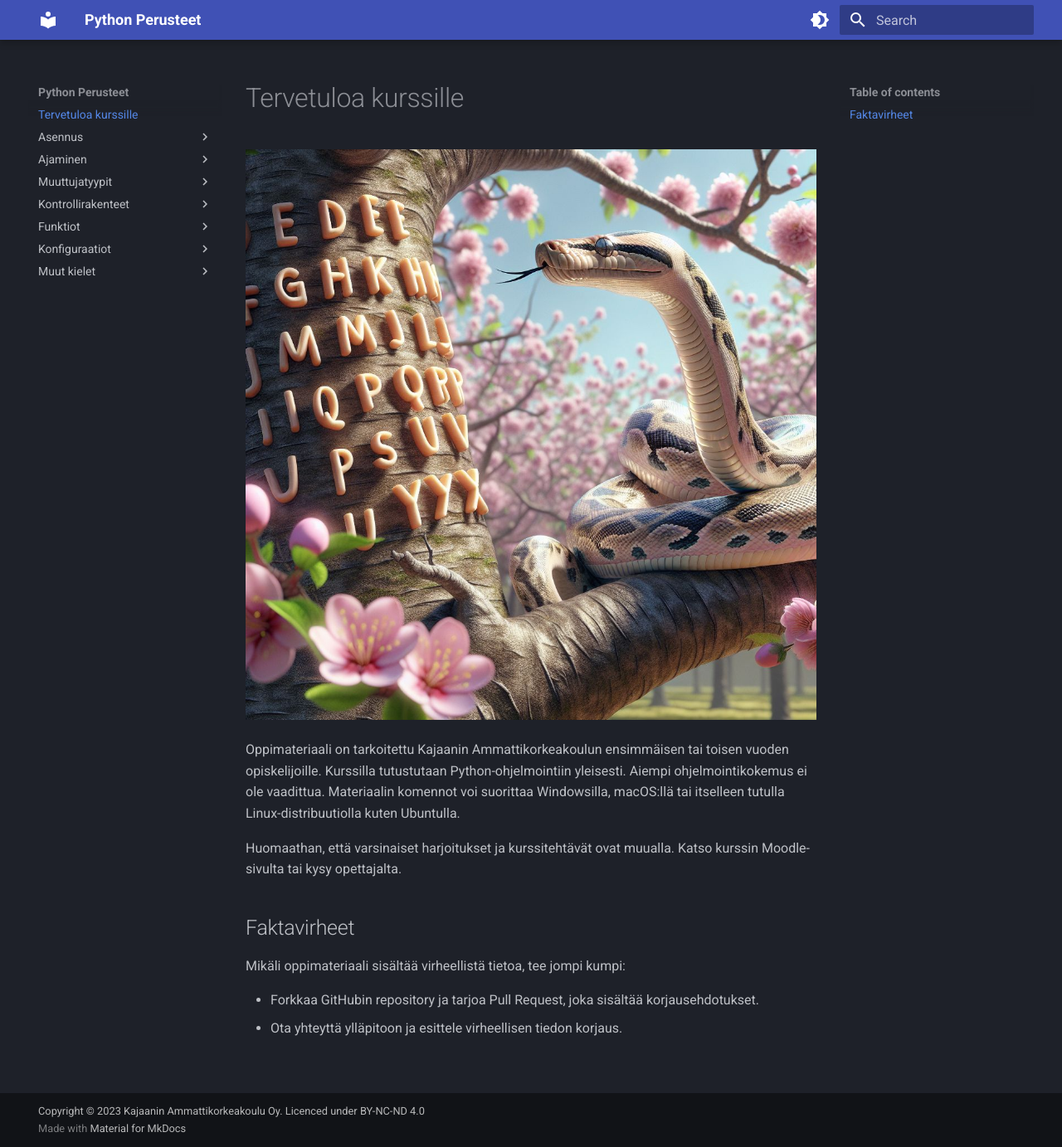
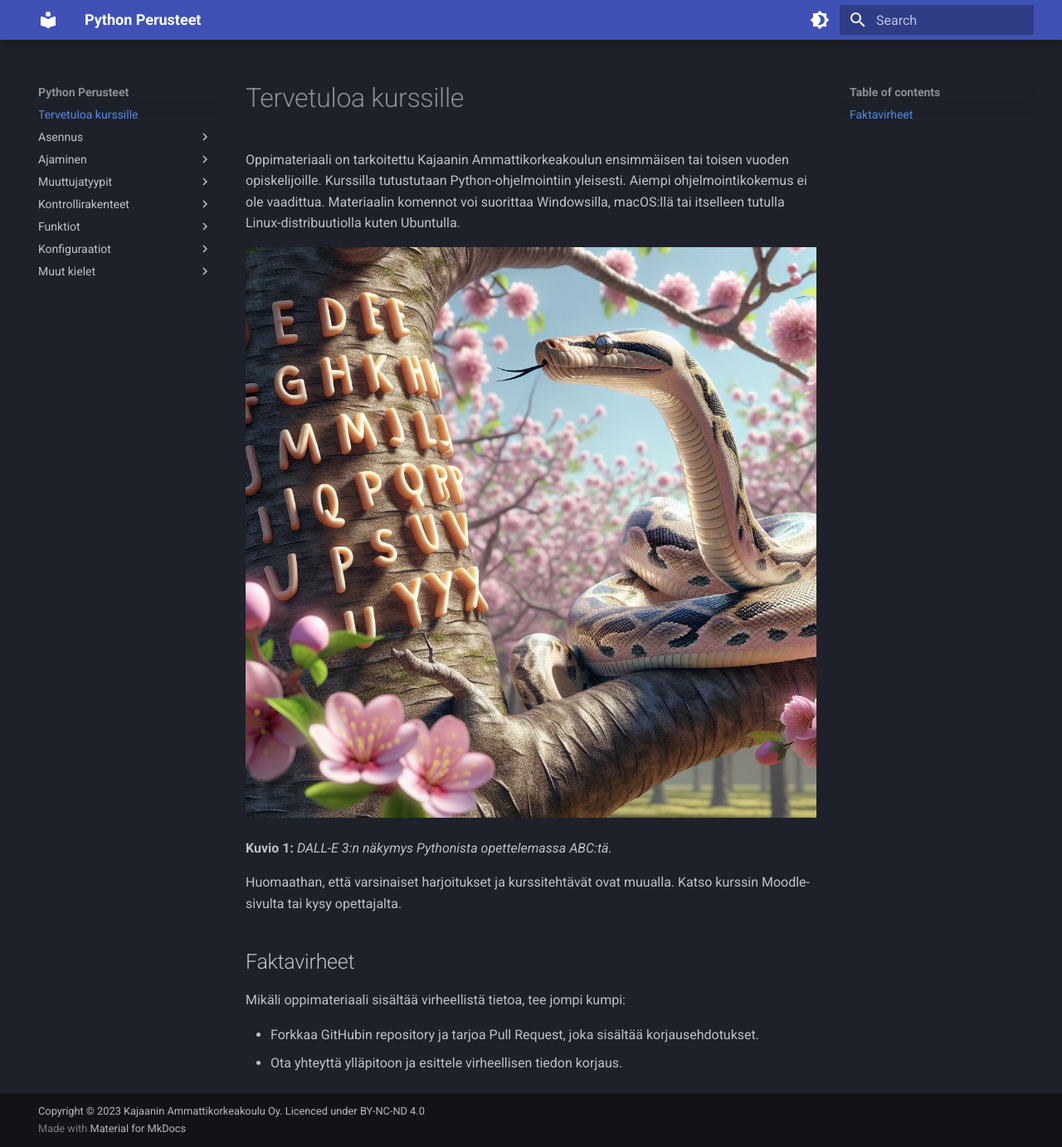
Before and after one commit to sourander/python-perusteet, an MkDocs documentation site: the page built from docs/index.md, in a window 1280 px wide and 1383 px high. Shown: the whole window at 83% size. Built offline with MkDocs 1.6.1 and Material for MkDocs 9.7.7, drawn with Linux system fonts in a browser that asks for light colours.

Commit message:
Added missing captions

```diff
--- a/docs/index.md
+++ b/docs/index.md
@@ -1,8 +1,10 @@
 # Tervetuloa kurssille
+
+Oppimateriaali on tarkoitettu Kajaanin Ammattikorkeakoulun ensimmäisen tai toisen vuoden opiskelijoille. Kurssilla tutustutaan Python-ohjelmointiin yleisesti. Aiempi ohjelmointikokemus ei ole vaadittua. Materiaalin komennot voi suorittaa Windowsilla, macOS:llä tai itselleen tutulla Linux-distribuutiolla kuten Ubuntulla.
 
 ![Python ABC](images/dalle-python-abc.jpg)
 
-Oppimateriaali on tarkoitettu Kajaanin Ammattikorkeakoulun ensimmäisen tai toisen vuoden opiskelijoille. Kurssilla tutustutaan Python-ohjelmointiin yleisesti. Aiempi ohjelmointikokemus ei ole vaadittua. Materiaalin komennot voi suorittaa Windowsilla, macOS:llä tai itselleen tutulla Linux-distribuutiolla kuten Ubuntulla.
+**Kuvio 1:** *DALL-E 3:n näkymys Pythonista opettelemassa ABC:tä.*
 
 Huomaathan, että varsinaiset harjoitukset ja kurssitehtävät ovat muualla. Katso kurssin Moodle-sivulta tai kysy opettajalta.
 
```
